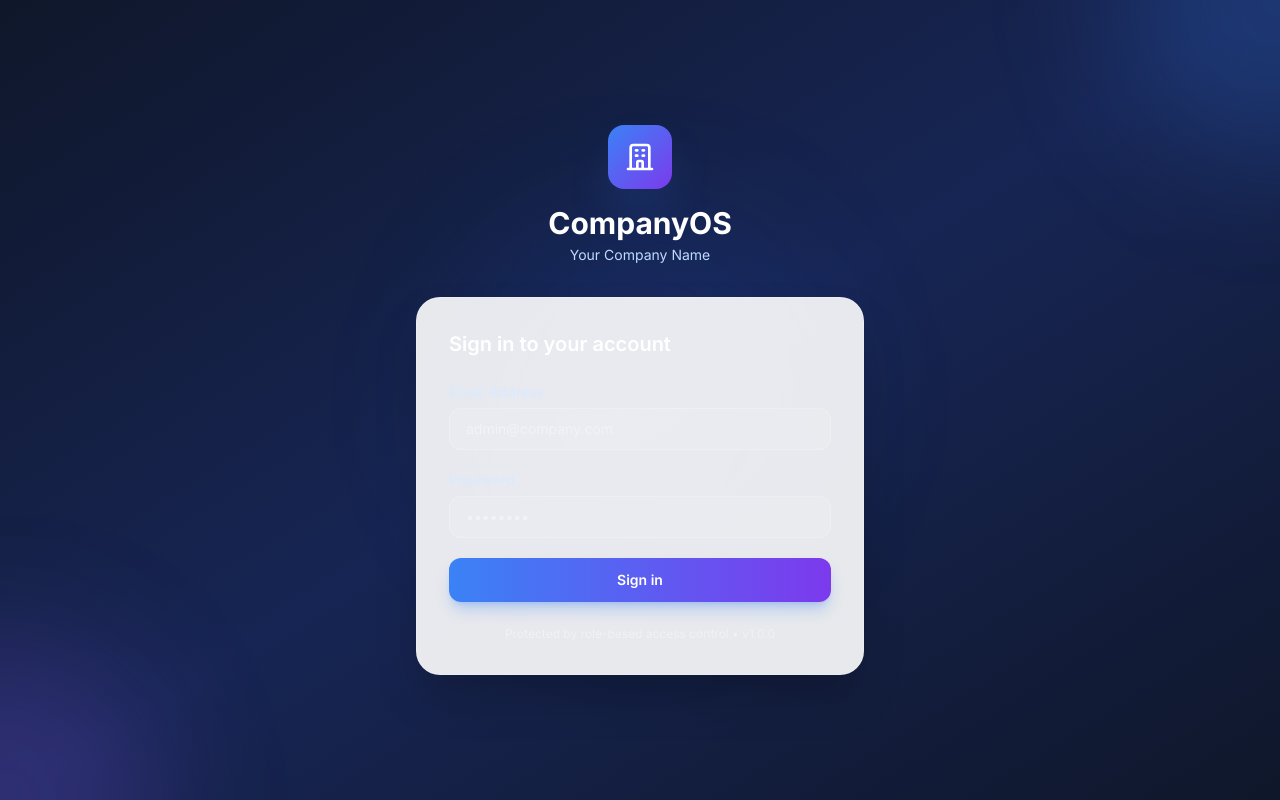
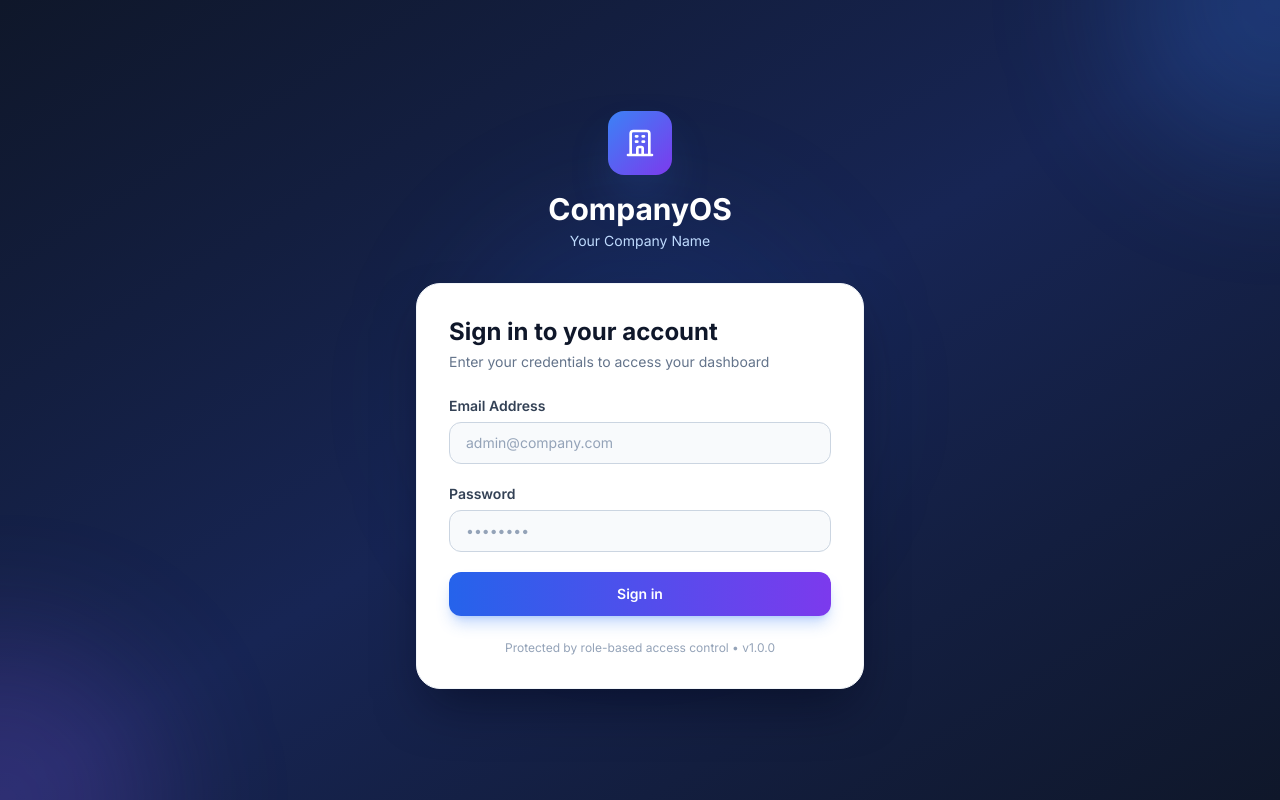
Before and after one commit to Niha4590/Company, a React (Vite) app in the folder frontend/: page /login in a window 1280 px wide. Built offline with nearby package versions, Linux system fonts and the light colour scheme; no server answers.

Commit message:
Fix login page contrast and text visibility

```diff
--- a/frontend/src/pages/LoginPage.jsx
+++ b/frontend/src/pages/LoginPage.jsx
@@ -60,48 +60,49 @@ export default function LoginPage() {
         </div>
 
         {/* Card */}
-        <div className="glass rounded-3xl p-8 shadow-2xl border border-white/10">
-          <h2 className="text-xl font-semibold text-white mb-6">Sign in to your account</h2>
+        <div className="bg-white rounded-3xl p-8 shadow-2xl shadow-slate-950/50 border border-slate-100">
+          <h2 className="text-2xl font-bold text-slate-900 mb-1">Sign in to your account</h2>
+          <p className="text-sm text-slate-500 mb-6">Enter your credentials to access your dashboard</p>
 
           <form onSubmit={handleSubmit(onSubmit)} className="space-y-5">
             <div>
-              <label className="block text-sm font-medium text-blue-100 mb-1.5">Email Address</label>
+              <label className="block text-sm font-semibold text-slate-700 mb-1.5">Email Address</label>
               <input
                 {...register('email')}
                 type="email"
                 autoComplete="email"
                 placeholder="admin@company.com"
-                className="w-full bg-white/10 border border-white/20 rounded-xl px-4 py-2.5
-                           text-white placeholder:text-white/40 text-sm
-                           focus:outline-none focus:ring-2 focus:ring-blue-400 focus:border-transparent
+                className="w-full bg-slate-50 border border-slate-300 rounded-xl px-4 py-2.5
+                           text-slate-900 placeholder:text-slate-400 text-sm
+                           focus:outline-none focus:ring-2 focus:ring-blue-600 focus:border-transparent focus:bg-white
                            transition-all"
               />
-              {errors.email && <p className="text-xs text-red-400 mt-1">{errors.email.message}</p>}
+              {errors.email && <p className="text-xs text-red-500 font-medium mt-1">{errors.email.message}</p>}
             </div>
 
             <div>
-              <label className="block text-sm font-medium text-blue-100 mb-1.5">Password</label>
+              <label className="block text-sm font-semibold text-slate-700 mb-1.5">Password</label>
               <input
                 {...register('password')}
                 type="password"
                 autoComplete="current-password"
                 placeholder="••••••••"
-                className="w-full bg-white/10 border border-white/20 rounded-xl px-4 py-2.5
-                           text-white placeholder:text-white/40 text-sm
-                           focus:outline-none focus:ring-2 focus:ring-blue-400 focus:border-transparent
+                className="w-full bg-slate-50 border border-slate-300 rounded-xl px-4 py-2.5
+                           text-slate-900 placeholder:text-slate-400 text-sm
+                           focus:outline-none focus:ring-2 focus:ring-blue-600 focus:border-transparent focus:bg-white
                            transition-all"
               />
-              {errors.password && <p className="text-xs text-red-400 mt-1">{errors.password.message}</p>}
+              {errors.password && <p className="text-xs text-red-500 font-medium mt-1">{errors.password.message}</p>}
             </div>
 
             <button
               type="submit"
               disabled={loading}
-              className="w-full py-3 px-4 rounded-xl bg-gradient-to-r from-blue-500 to-violet-600
+              className="w-full py-3 px-4 rounded-xl bg-gradient-to-r from-blue-600 to-violet-600
                          text-white font-semibold text-sm shadow-lg shadow-blue-500/30
-                         hover:shadow-blue-500/50 hover:scale-[1.02]
-                         active:scale-[0.98] transition-all duration-200
-                         disabled:opacity-50 disabled:scale-100 flex items-center justify-center gap-2"
+                         hover:shadow-blue-500/50 hover:scale-[1.01]
+                         active:scale-[0.99] transition-all duration-200
+                         disabled:opacity-50 disabled:scale-100 flex items-center justify-center gap-2 cursor-pointer"
             >
               {loading ? (
                 <>
@@ -112,7 +113,7 @@ export default function LoginPage() {
             </button>
           </form>
 
-          <p className="mt-6 text-center text-xs text-white/40">
+          <p className="mt-6 text-center text-xs text-slate-400">
             Protected by role-based access control • v1.0.0
           </p>
         </div>
```
